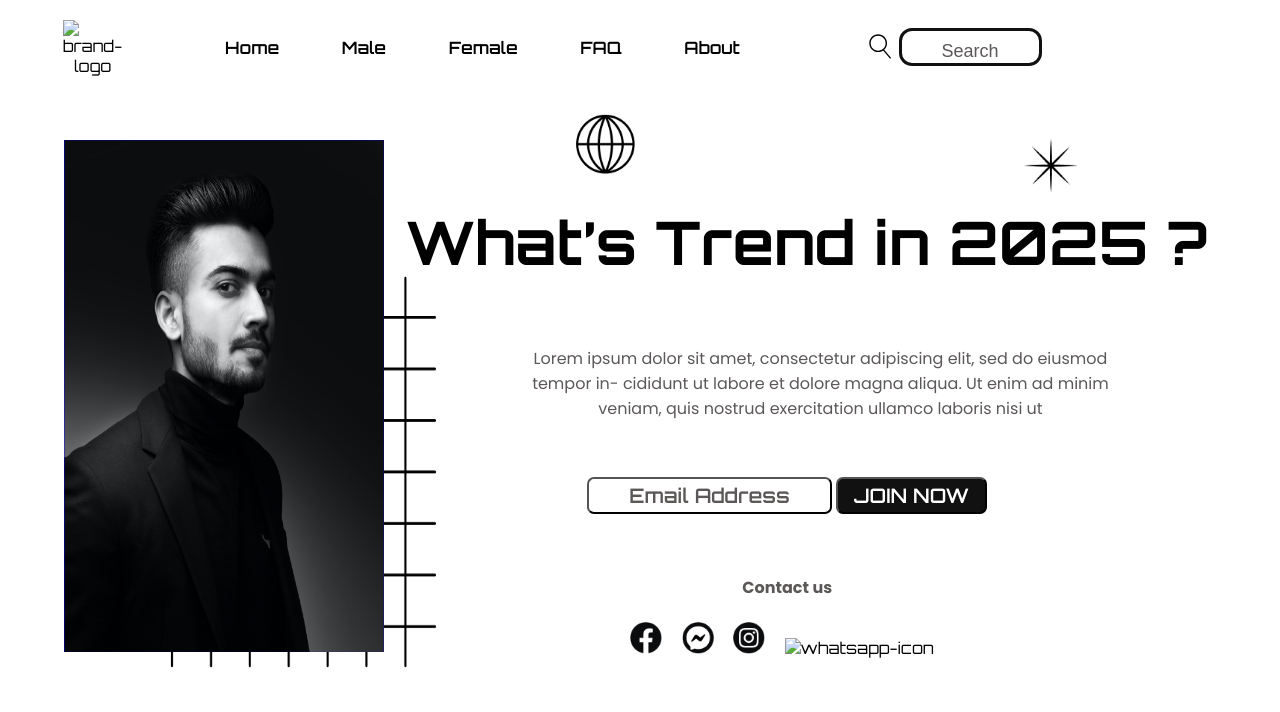
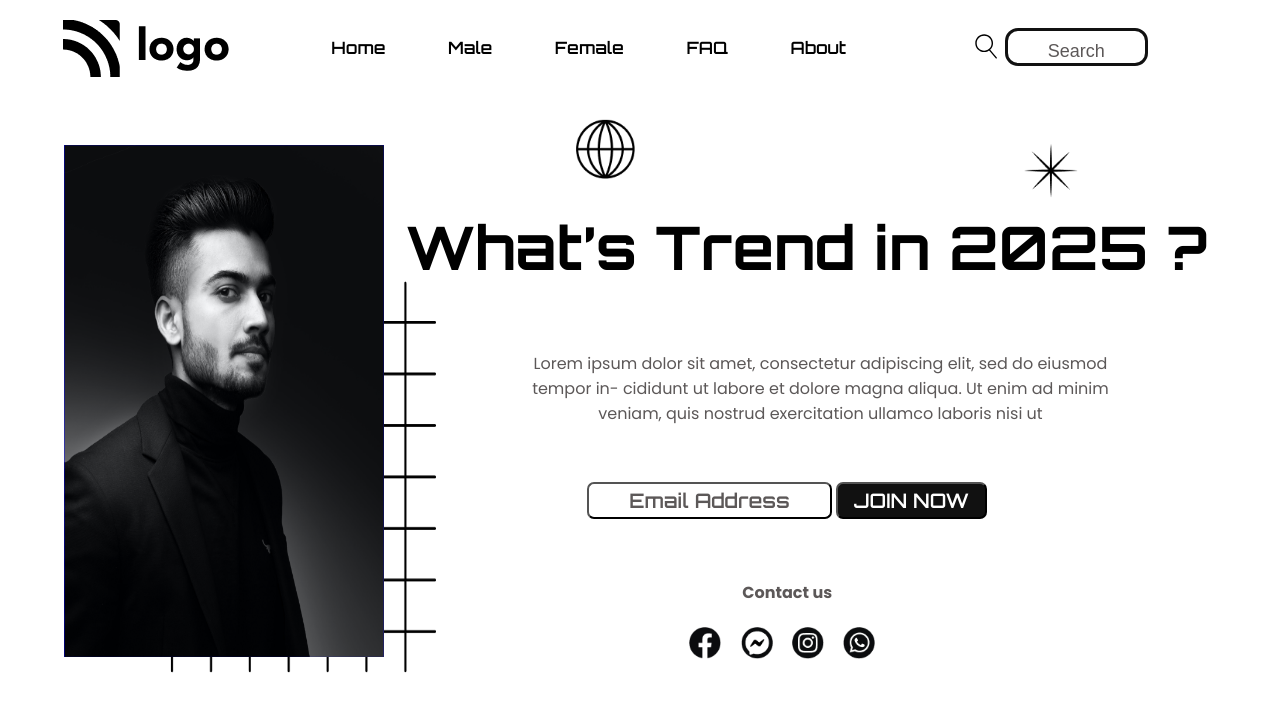
Before and after one commit to ankit110/Project_1_Street_Style_Landingpage, a website: page index.html in a window 1280 px wide. Drawn offline with Linux system fonts and the light colour scheme; the site is published under a folder, as on GitHub Pages, so addresses that start at the root find nothing.

Commit message:
This project is again freshly pushed because previous got some problem

```diff
--- a/index.html
+++ b/index.html
@@ -29,7 +29,7 @@
       <section aria-label="navbar">
         <nav class="navbar-container">
           <div>
-            <img src="/assets/Logo.png" alt="brand-logo" />
+            <img src="./assets/Logo.png" alt="brand-logo" />
           </div>
           <div>
             <ul class="list">
@@ -108,7 +108,7 @@
                   <img src="./assets/Group (2).png" alt="instagram-icon" />
                 </span>
                 <span>
-                  <img src="/assets/Group (3).png" alt="whatsapp-icon" />
+                  <img src="./assets/Group (3).png" alt="whatsapp-icon" />
                 </span>
               </div>
             </div>
```
